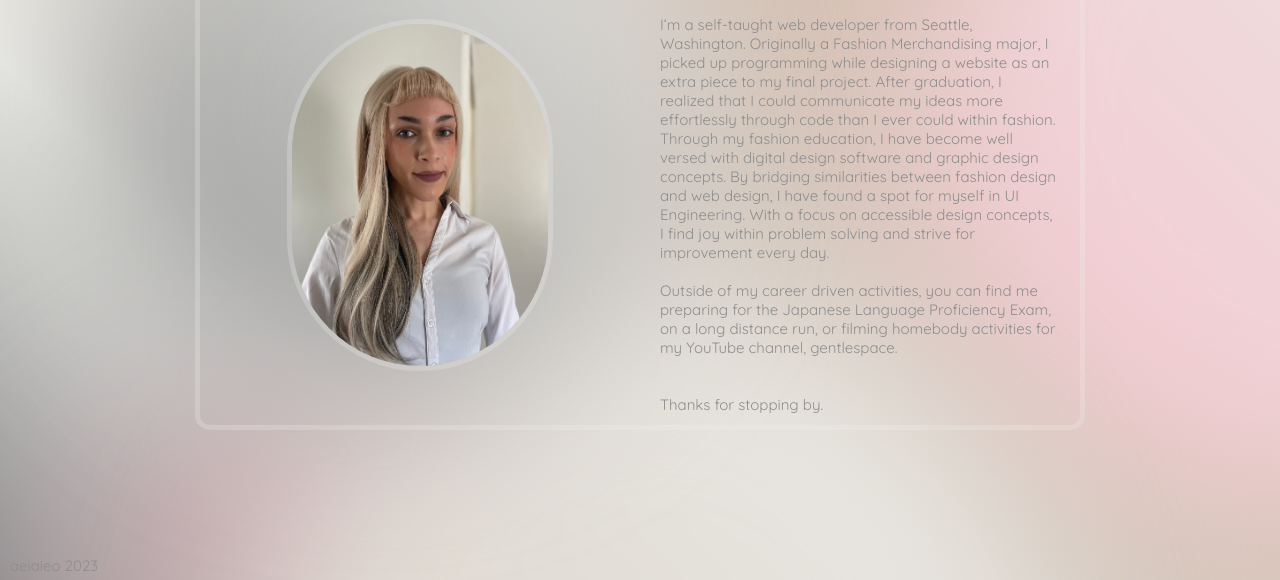
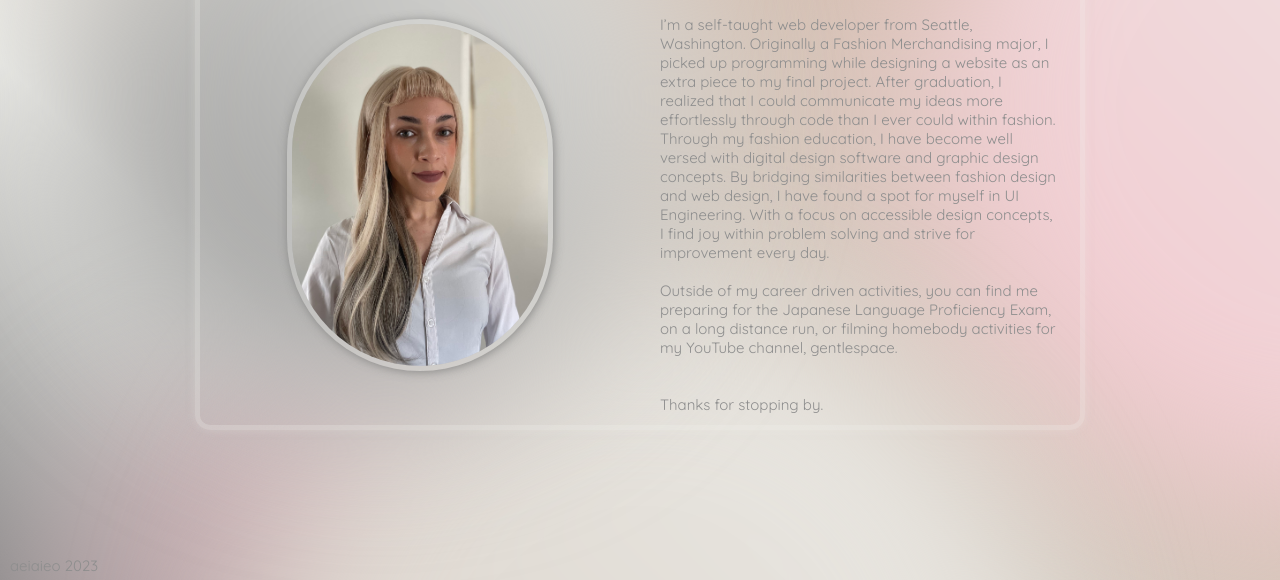
Before and after one commit to aeiaieo/aeiaieo-portfolio, a plain HTML site: page index.html in a window 1280 px wide. Shown: the part 220-800 px from the top of the page. Drawn offline with Linux system fonts and the light colour scheme.

Commit message:
Styling adjustments
Box-shadow added to the body and image elements.

```diff
--- a/styles.css
+++ b/styles.css
@@ -8,7 +8,6 @@
     padding:0;
 }
 body {
-    overflow: hidden;
     min-height: 100%;
     background-image: linear-gradient(45deg, #8E8E8E, #EDEDE9, #D6CCC2, #D5BDAF, #f3c4cc);
     background-repeat: no-repeat;
@@ -16,12 +15,14 @@ body {
     display: flex;
     justify-content: center;
     align-items: center;
+    overflow: hidden;
 }
 main {
     max-width: 900px;
     height: 35rem;
     border-radius: 15px;
     border: 5px solid #edede940;
+    box-shadow: 0px 0px 10px #edede940;
     margin-left: auto;
     margin-right: auto;
     margin-top: 10vh;
@@ -75,6 +76,7 @@ img{
     justify-self: center;
     align-self: center;
     border: 5px solid #edede940;
+    box-shadow: 1px 1px 10px #7d7d7cce;
 }
 footer {
     position: fixed;
```
